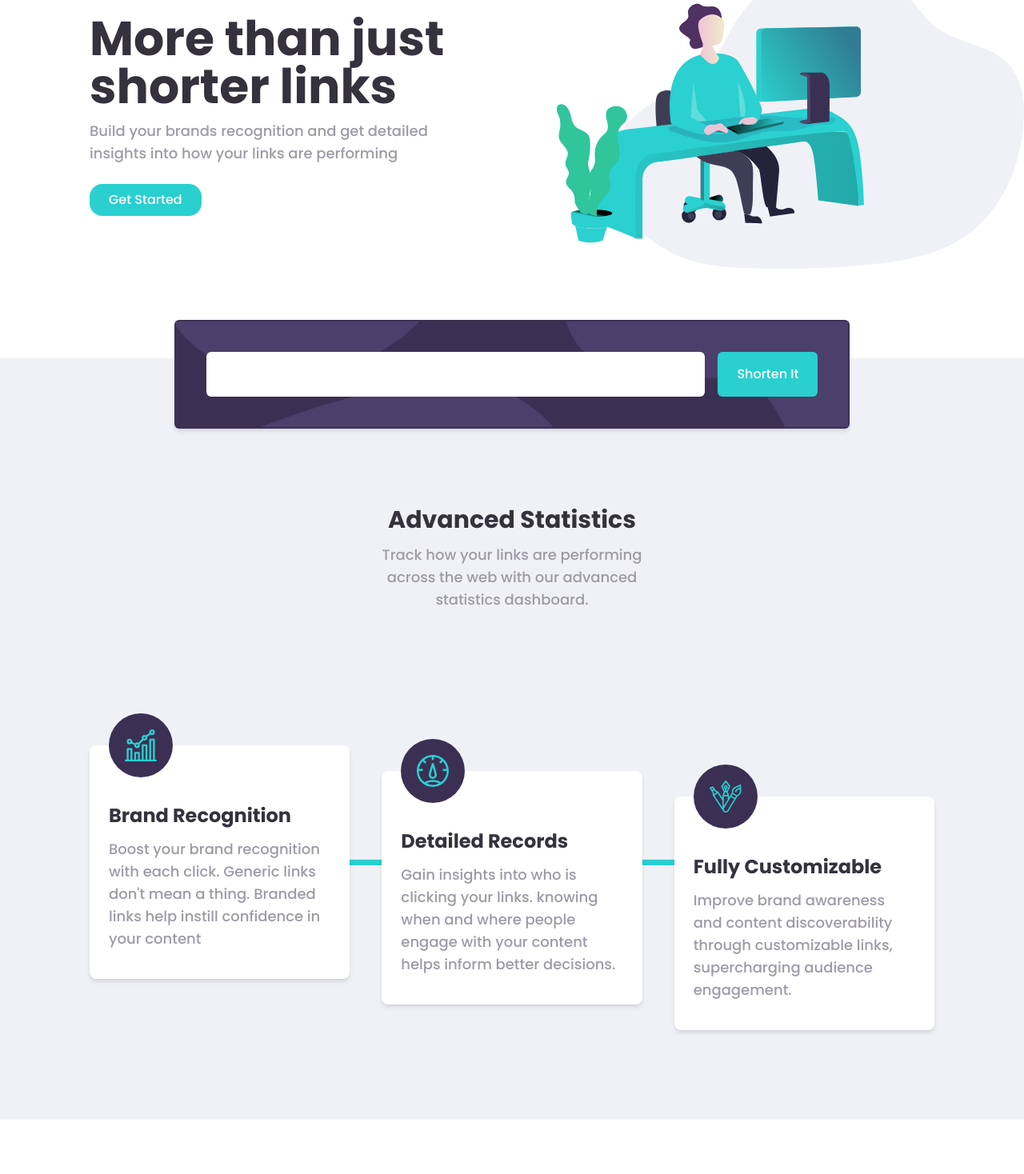
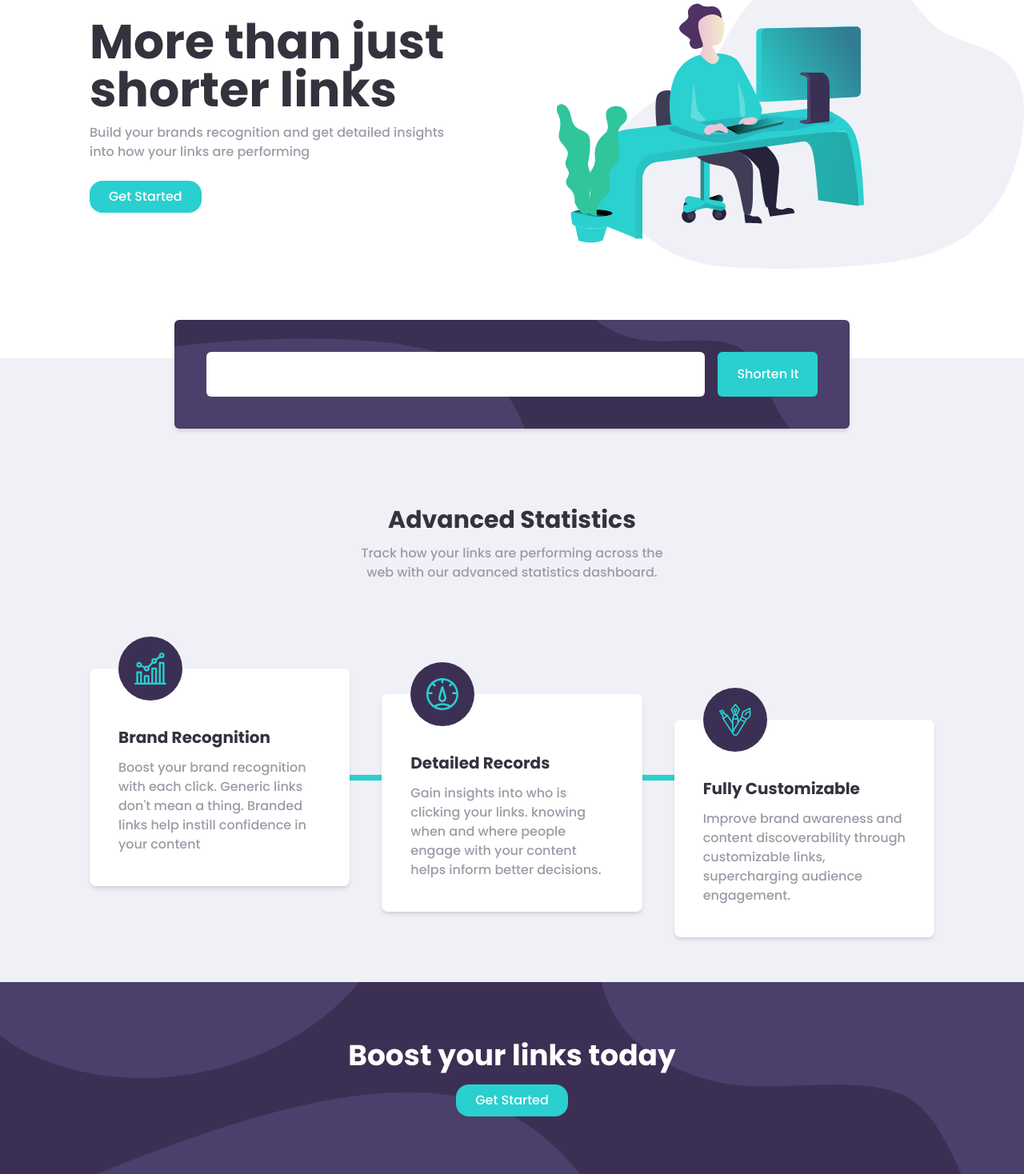
Before and after one commit to writeens/Shortly, a Next.js app: page / in a window 1280 px wide. Shown: the part 172-1640 px from the top of the page at 80% size. Before the commit the page ends 1572 px from the top, so only its background shows below. Built offline with nearby package versions, Linux system fonts and the light colour scheme.

Commit message:
Setup Boost Layer

```diff
--- a/components/AdvancedStatsLayer.tsx
+++ b/components/AdvancedStatsLayer.tsx
@@ -3,16 +3,16 @@ import InfoCard from './InfoCard';
 import ShortlyInput from './ShortlyInput';
 
 const AdvancedStatsLayer = () => (
-  <div className=" bg-sOffWhite flex-col flex px-4 md:px-12 lg:px-16 xl:px-28">
+  <div className=" bg-sOffWhite flex-col flex px-4 md:px-12 lg:px-16 xl:px-28 pb-14">
     <ShortlyInput />
-    <div className="flex flex-col font-poppins w-full sm:w-96 self-center mb-20">
+    <div className="flex flex-col font-poppins w-full sm:w-96 self-center mb-5">
       <p className="text-3xl mb-3 font-bold text-center text-sVeryDarkBlue">Advanced Statistics</p>
-      <p className="text-sGreyViolet mb-6 text-center text-lg">
+      <p className="text-sGreyViolet mb-6 text-center text-base">
         Track how your links are performing across
         the web with our advanced statistics dashboard.
       </p>
     </div>
-    <div className=" grid grid-cols-1 gap-y-20 sm:gap-y-0 sm:grid-cols-3 md:gap-x-8 lg:gap-x-10 sm:gap-x-4 mb-28 relative items-center">
+    <div className=" grid grid-cols-1 gap-y-20 sm:gap-y-0 sm:grid-cols-3 md:gap-x-8 lg:gap-x-10 sm:gap-x-4 relative items-center">
       <div className="absolute inset-0 flex sm:flex-row flex-col items-center">
         <hr className="sm:w-full w-2 h-full sm:h-2 z-0 rounded-full bg-sCyan" />
       </div>
--- /dev/null
+++ b/components/BoostLayer.tsx
@@ -0,0 +1,16 @@
+import Link from 'next/link';
+import React from 'react';
+
+const BoostLayer = () => {
+  console.log('object');
+  return (
+    <div className="bg-sDarkViolet boostBg px-4 md:px-12 lg:px-16 xl:px-28 font-poppins flex flex-col items-center justify-center h-60">
+      <p className=" text-2xl sm:text-4xl mb-4 font-bold text-white">Boost your links today</p>
+      <Link href="/">
+        <a className="px-6 py-2 bg-sCyan text-white rounded-2xl cursor-pointer hover:bg-opacity-70 hover:text-opacity-80 text-center">Get Started</a>
+      </Link>
+    </div>
+  );
+};
+
+export default BoostLayer;
--- a/components/GetStartedLayer.tsx
+++ b/components/GetStartedLayer.tsx
@@ -5,7 +5,7 @@ const GetStartedLayer = () => (
   <div className="flex flex-col sm:flex-row sm:pt-16 pb-32 sm:pb-28 pl-4 sm:pr-0 pr-4 md:pl-12 lg:pl-16 xl:pl-28 items-center">
     <div className="flex flex-col font-poppins w-full sm:w-1/2 lg:w-2/5 order-2 sm:order-1">
       <p className=" text-4xl lg:text-6xl leading-tight font-bold text-sVeryDarkBlue mb-3 text-center sm:text-left">More than just shorter links</p>
-      <p className="text-sGreyViolet mb-6 text-center sm:text-left text-lg">
+      <p className="text-sGreyViolet mb-6 text-center sm:text-left text-base">
         Build your brands recognition and get detailed
         insights into how your links are performing
       </p>
--- a/components/InfoCard.tsx
+++ b/components/InfoCard.tsx
@@ -3,12 +3,12 @@ import React from 'react';
 const InfoCard = ({
   className, title, image, content, alt,
 }:{className?:string, title:string, image:string, content:string, alt:string}) => (
-  <div style={{ height: 'fit-content' }} className={` z-10 bg-white rounded-lg px-6 shadow-md font-poppins pb-8 flex-1 flex flex-col items-center sm:items-start ${className}`}>
+  <div style={{ height: 'fit-content' }} className={` z-10 bg-white rounded-lg px-9 shadow-md font-poppins pb-9 flex-1 flex flex-col items-center sm:items-start ${className}`}>
     <div className="w-20 h-20 rounded-full p-5 bg-sDarkViolet -mt-10 mb-8">
       <img src={image} alt={alt} className=" w-full h-full" />
     </div>
-    <p className="text-2xl font-bold mb-3 text-sVeryDarkBlue">{title}</p>
-    <p className=" text-sGreyViolet text-lg mb-1">
+    <p className="text-xl font-bold mb-3 text-sVeryDarkBlue">{title}</p>
+    <p className=" text-sGreyViolet text-base mb-1">
       {content}
     </p>
   </div>
--- a/components/ShortlyInput.tsx
+++ b/components/ShortlyInput.tsx
@@ -3,10 +3,7 @@ import React from 'react';
 const ShortlyInput = () => {
   console.log('object');
   return (
-    <div className="bg-sDarkViolet p-4 sm:p-10 flex flex-col sm:flex-row w-full sm:w-4/5 self-center font-poppins rounded-md relative -mt-16 sm:-mt-12 mb-20 sm:mb-24 shadow-md">
-      <div className="absolute inset-0 z-0 rounded-md p-0.5">
-        <img src="/bg-boost-desktop.svg" alt="design_element" className="w-full h-full" />
-      </div>
+    <div className="bg-sDarkViolet inputBg p-4 sm:p-10 flex flex-col sm:flex-row w-full sm:w-4/5 self-center font-poppins rounded-md relative -mt-16 sm:-mt-12 mb-20 sm:mb-24 shadow-md">
       <label className="flex flex-1 z-10 h-14 sm:mb-0 mb-4 sm:mr-4" htmlFor="input">
         <input id="input" type="text" className=" flex-1 rounded-md" />
       </label>
--- a/pages/index.tsx
+++ b/pages/index.tsx
@@ -3,6 +3,7 @@ import Head from 'next/head';
 import Navbar from '../components/Navbar';
 import GetStartedLayer from '../components/GetStartedLayer';
 import AdvancedStatsLayer from '../components/AdvancedStatsLayer';
+import BoostLayer from '../components/BoostLayer';
 
 export default function Landing() {
   return (
@@ -14,7 +15,7 @@ export default function Landing() {
       <Navbar />
       <GetStartedLayer />
       <AdvancedStatsLayer />
-
+      <BoostLayer />
     </div>
   );
 }
--- a/styles/globals.css
+++ b/styles/globals.css
@@ -1,4 +1,4 @@
-/* html,
+html,
 body {
   padding: 0;
   margin: 0;
@@ -6,7 +6,7 @@ body {
     Ubuntu, Cantarell, Fira Sans, Droid Sans, Helvetica Neue, sans-serif;
 }
 
-a {
+/* a {
   color: inherit;
   text-decoration: none;
 }
@@ -14,9 +14,32 @@ a {
 * {
   box-sizing: border-box;
 } */
+.inputBg {
+  background-image: url('../public/bg-shorten-desktop.svg');
+  background-repeat: no-repeat;
+  background-size: cover;
+  background-position: center;
+}
+
+.boostBg {
+  background-image: url('../public/bg-boost-desktop.svg');
+  background-repeat: no-repeat;
+  background-size: cover;
+  background-position: center;
+}
 
 @media (max-width: 640px) {
   .make-white{
     color: white !important;
   }
+  .inputBg {
+    background-image: url('../public/bg-shorten-mobile.svg');
+    background-size: contain;
+    background-position: right;
+  }
+  .boostBg {
+    background-image: url('../public/bg-boost-mobile.svg');
+    /* background-size: contain;
+    background-position: right; */
+  }
 }
```
